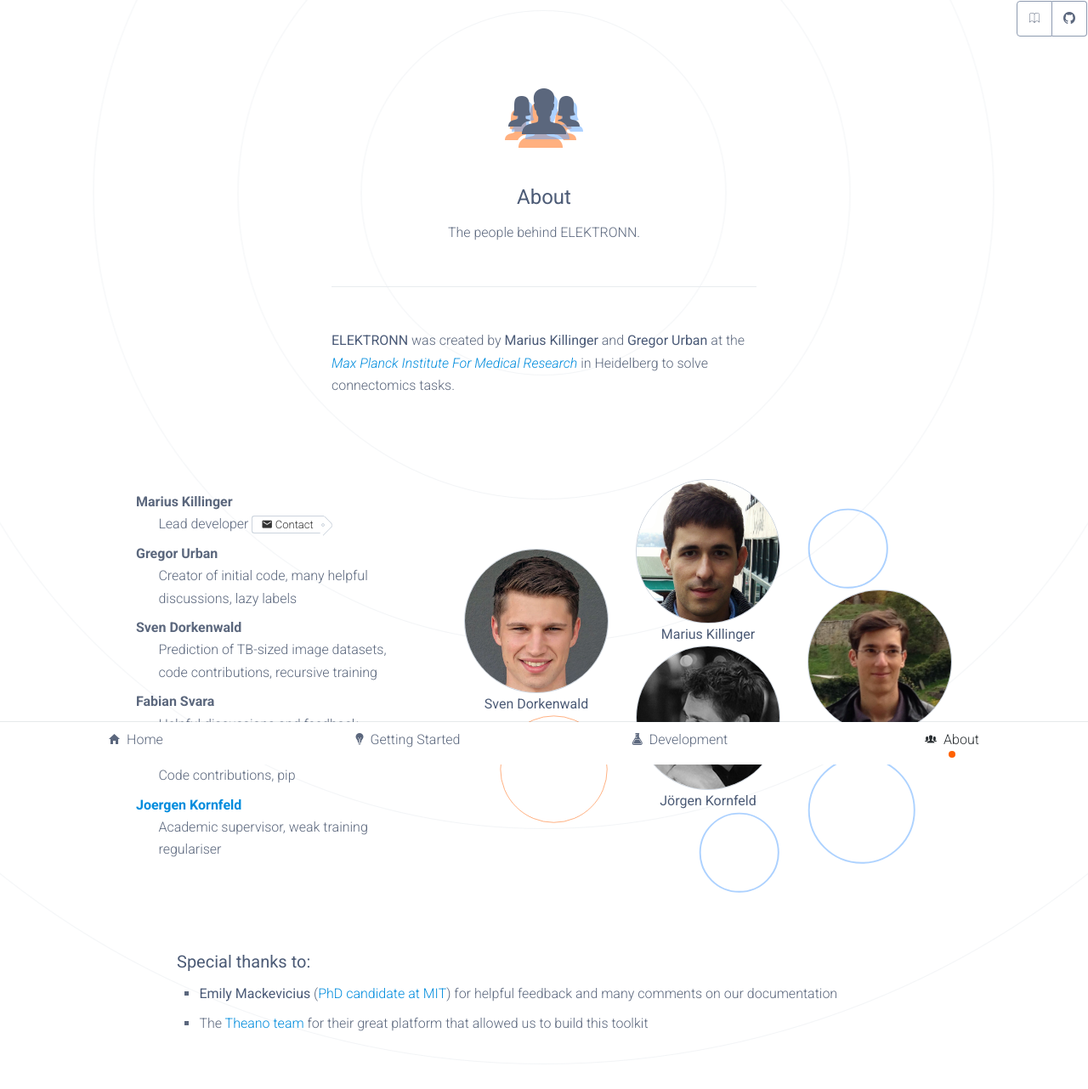
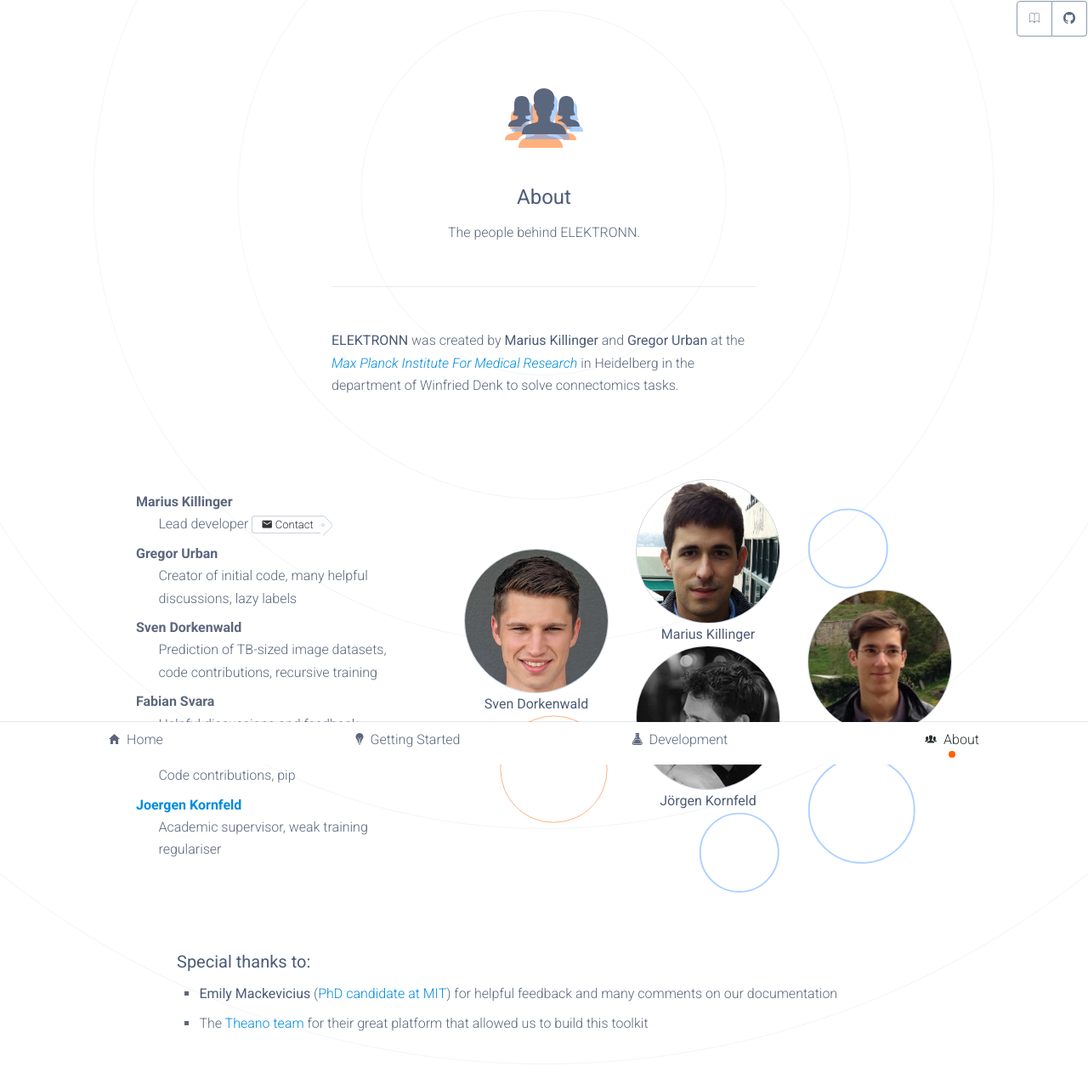
Before and after one commit to ELEKTRONN/elektronn.github.io, a Jekyll site: the page built from about.html, in a window 1280 px wide. Shown: the whole page at 85% size. Built offline with Jekyll 4.4.1, drawn with Linux system fonts in a browser that asks for light colours; some web fonts are replaced.

Commit message:
Update about.html

```diff
--- a/about.html
+++ b/about.html
@@ -10,7 +10,7 @@
 			<h2>About</h2>
 			<p>The people behind ELEKTRONN.</p>
 		</header>
-		<p><strong>ELEKTRONN</strong> was created by <strong>Marius Killinger</strong> and <strong>Gregor Urban</strong> at the <a href="http://www.mpimf-heidelberg.mpg.de/en"><em>Max Planck Institute For Medical Research</em></a> in Heidelberg to solve connectomics tasks.</p>
+		<p><strong>ELEKTRONN</strong> was created by <strong>Marius Killinger</strong> and <strong>Gregor Urban</strong> at the <a href="http://www.mpimf-heidelberg.mpg.de/en"><em>Max Planck Institute For Medical Research</em></a> in Heidelberg in the department of Winfried Denk to solve connectomics tasks.</p>
 	</div>
 
 
```
